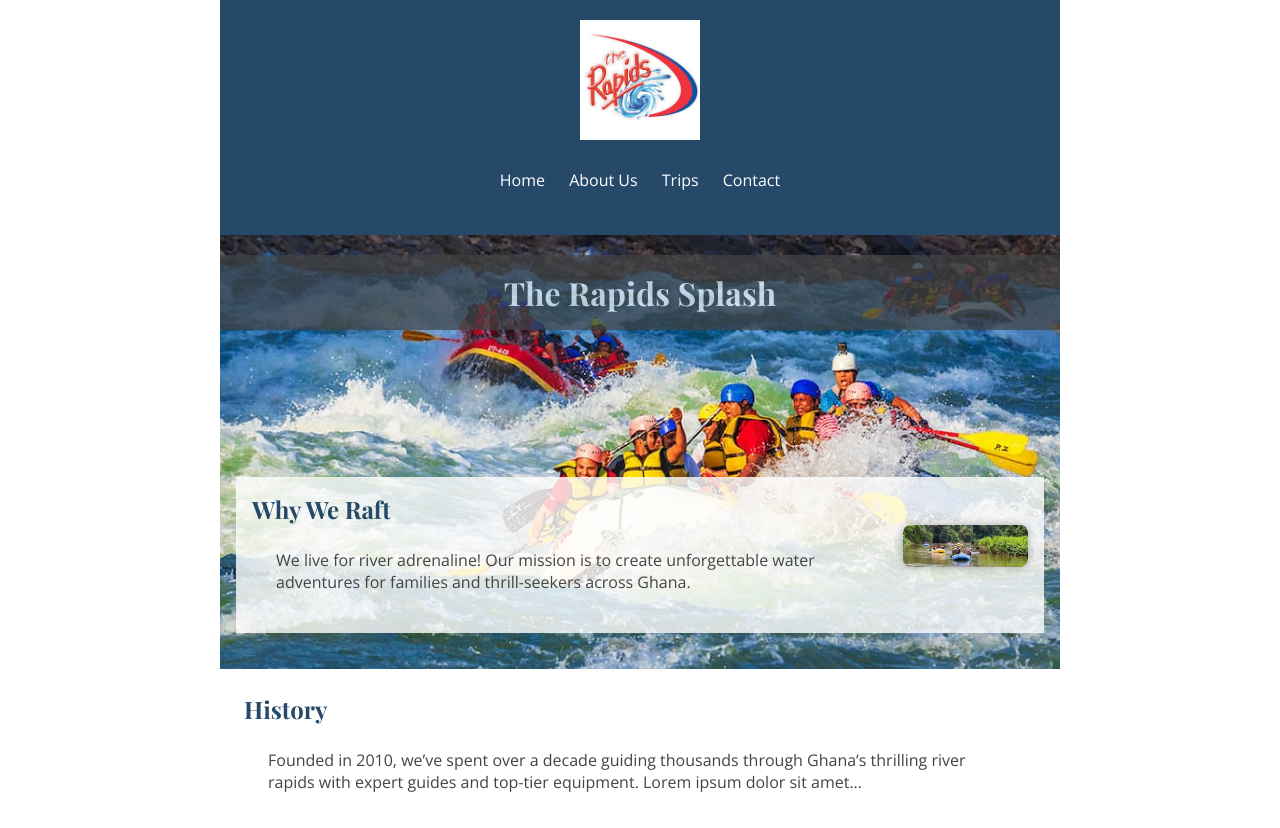
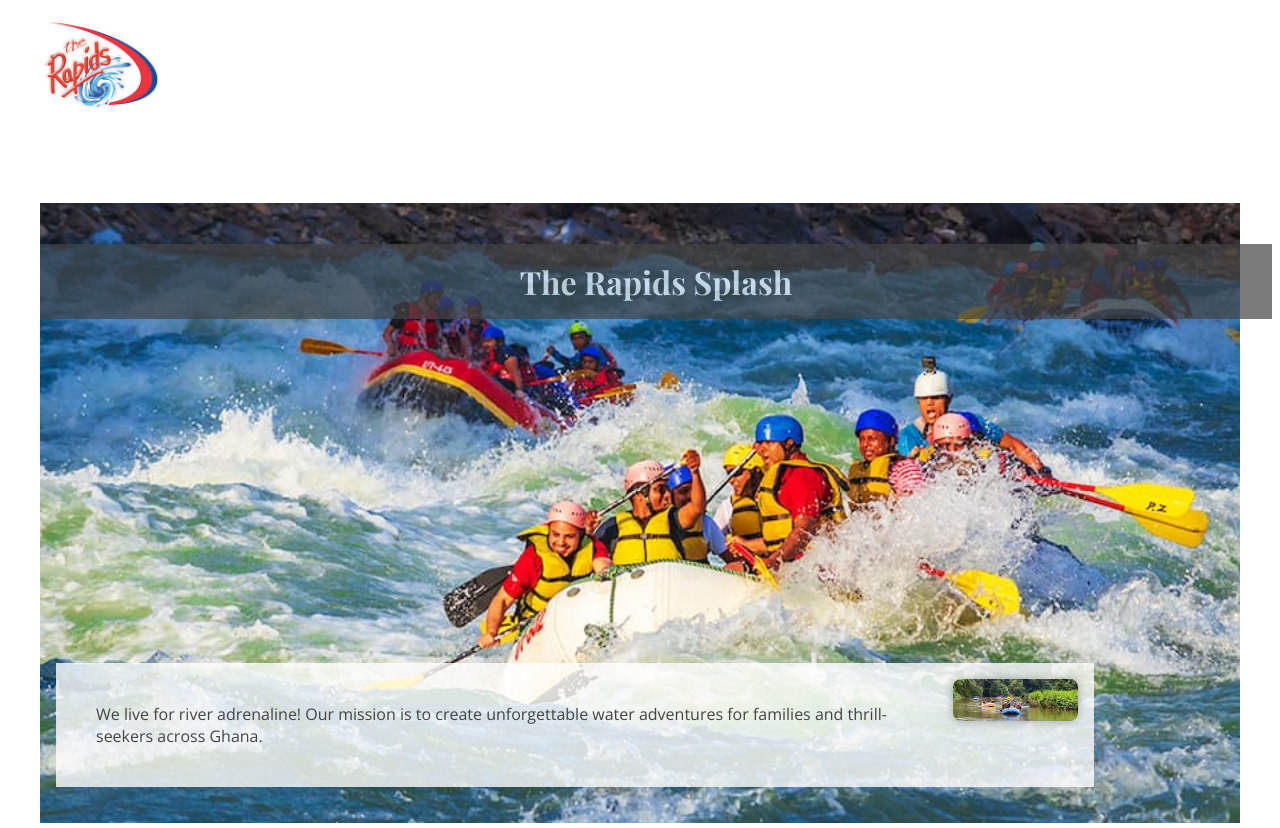
Before and after one commit to emmanuelboadu3/wdd130, a plain HTML site: page wwr/about.html in a window 1280 px wide. Shown: the top 828 px of the page. Drawn offline with nearby package versions, Linux system fonts and the light colour scheme.

Commit message:
Updated About Us page and fixed font link

```diff
--- a/wwr/about.html
+++ b/wwr/about.html
@@ -5,7 +5,7 @@
   <meta name="viewport" content="width=device-width, initial-scale=1.0" >
   <title>The Rapids Splash | About Us</title>
   <meta name="description" content="Learn about The Rapids Splash rafting adventures in Ghana. Contact info, company history, and exciting promotions." >
-  <meta name="author" content="Your Name" >
+  <meta name="author" content="Emmanuel Boadu" >
   <link rel="stylesheet" href="styles/rafting.css" >
 
   <!-- Google Fonts -->
@@ -29,7 +29,6 @@
       <img src="images/hero-image.jpg" alt="Rafting background image">
       <h1>The Rapids Splash</h1>
       <article>
-        <h2>Why We Raft</h2>
         <img src="images/happy-clients.jpg" alt="Happy Rafter">
         <p>We live for river adrenaline! Our mission is to create unforgettable water adventures for families and thrill-seekers across Ghana.</p>
       </article>
@@ -49,14 +48,13 @@
       <img src="images/raft5.jpg" alt="Rafting adventure 5">
     </section>
   </main>
-
   <footer>
-    <p>&copy; 2025 The Rapids Splash | Emmanuel Boadu</p>
-    <nav class="socialmedia">
-      <a href="#"><img src="images/facebook.svg" alt="Facebook"></a>
-      <a href="#"><img src="images/twitter.svg" alt="Twitter"></a>
-      <a href="#"><img src="images/instagram.svg" alt="Instagram"></a>
-    </nav>
-  </footer>
+  <p>&copy; 2025 The Rapids Splash | Emmanuel Boadu</p>
+  <nav class="socialmedia">
+    <a href="https://facebook.com" target="_blank"><img src="images/facebook.svg" alt="Facebook" width="32"></a>
+    <a href="https://twitter.com" target="_blank"><img src="images/twitter.svg" alt="Twitter" width="32"></a>
+    <a href="https://instagram.com" target="_blank"><img src="images/instagram.svg" alt="Instagram" width="32"></a>
+  </nav>
+</footer>
 </body>
 </html>
--- a/wwr/styles/rafting.css
+++ b/wwr/styles/rafting.css
@@ -8,12 +8,6 @@
   --body-font: 'Open Sans', sans-serif;
 }
 
-* {
-  margin: 0;
-  padding: 0;
-  box-sizing: border-box;
-}
-
 body {
   font-family: var(--body-font);
   color: var(--accent1-color);
@@ -21,16 +15,10 @@ body {
 }
 
 header, main, footer {
-  width: 840px;
+  max-width: 1200px;
   margin: 0 auto;
 }
 
-header {
-  background-color: var(--primary-color);
-  color: var(--accent2-color);
-  padding: 20px;
-  text-align: center;
-}
 
 nav a {
   margin: 0 10px;
```
Also changed, not shown: wwr/images/facebook.svg (renamed from wwr/images/facbook.svg.svg), wwr/images/instagram.svg (renamed from wwr/images/instagram.svg.svg), wwr/images/twitter.svg (renamed from wwr/images/twitter.svg.svg).
